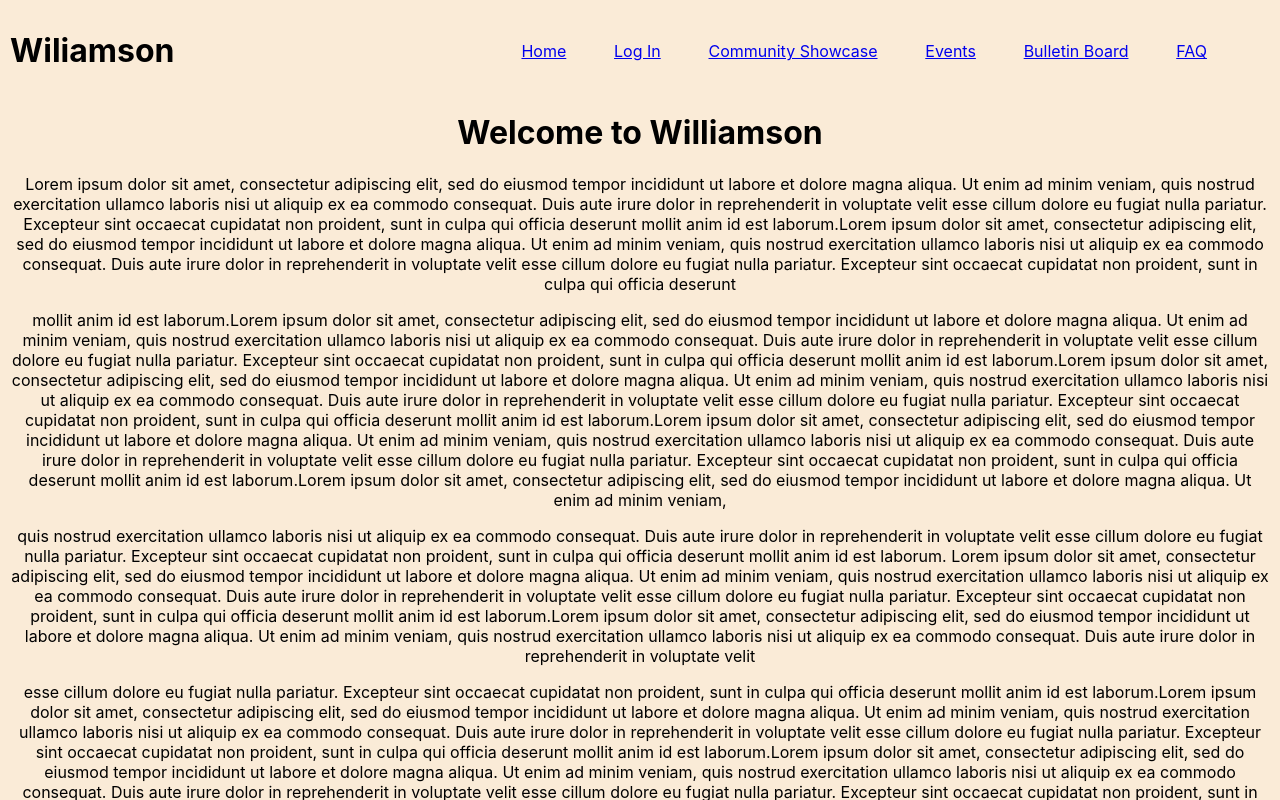
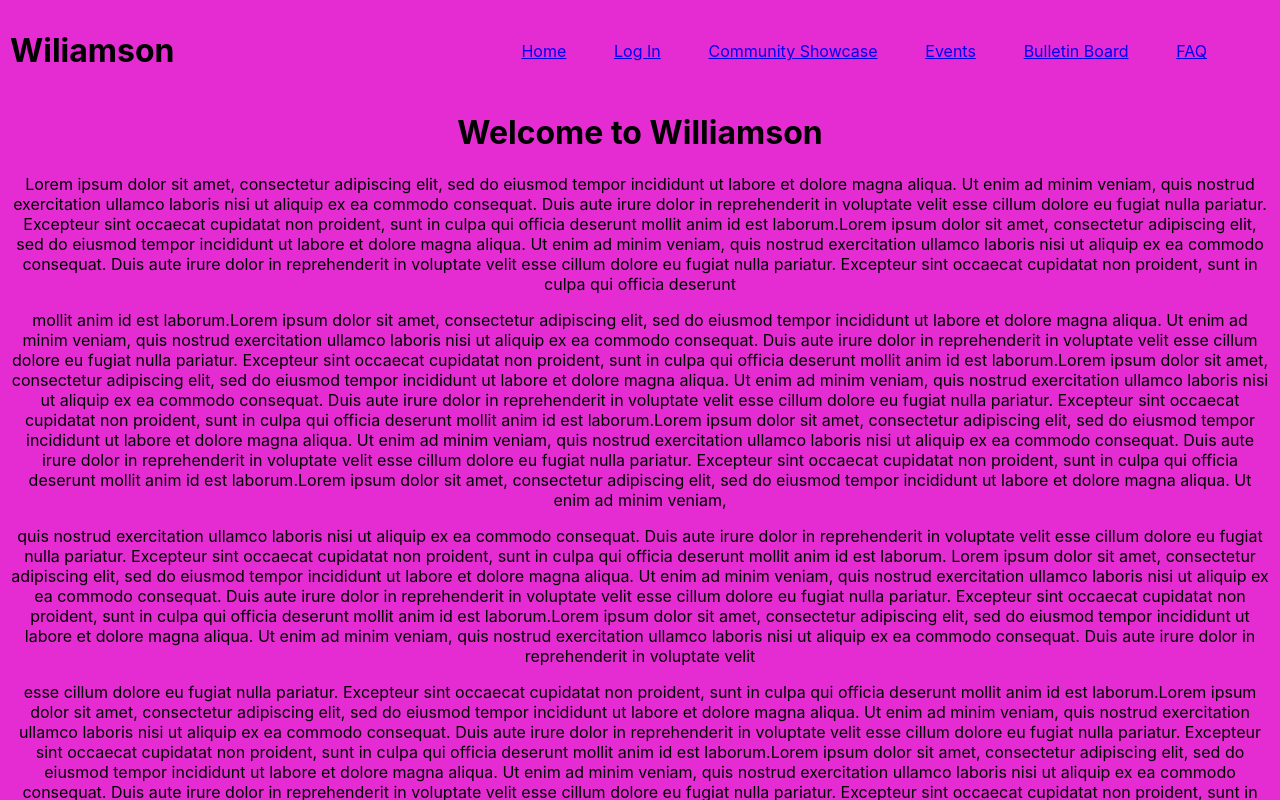
Before and after one commit to Futuristic-Frog/cmpe130, a React (Create React App) app: page / in a window 1280 px wide. Shown: the top 800 px of the page. Built offline with nearby package versions, Linux system fonts and the light colour scheme.

Commit message:
Changed background color

```diff
--- a/src/App.css
+++ b/src/App.css
@@ -30,5 +30,5 @@
 
 body {
   padding: 10px;
-  background-color: antiquewhite;
+  background-color: rgb(228, 44, 210);
 }
```
